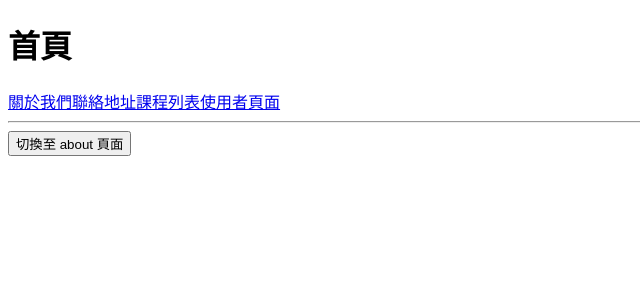
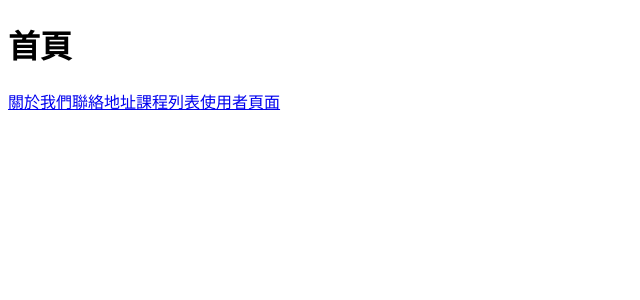
Before and after one commit to wen-3/nuxt_week2, a Nuxt app: page / in a window 1280 px wide. Shown: the top 300 px of the page, without its empty margins (0-640 px from the left). Built offline with nearby package versions, Linux system fonts and the light colour scheme.

Commit message:
解決 Page transitions 失效問題
頁面必須是單一根節點、style 不能是 scoped

```diff
--- a/pages/address.vue
+++ b/pages/address.vue
@@ -10,5 +10,5 @@
   </div>
 </template>
 
-<style scoped>
+<style>
 </style>
--- a/pages/index.vue
+++ b/pages/index.vue
@@ -17,8 +17,6 @@
     <NuxtLink to="/courses/123/about">課程列表</NuxtLink>
     <NuxtLink to="/user-mike">使用者頁面</NuxtLink>
   </div>
-  <hr>
-  <button @click="gotoAndPage('/about')">切換至 about 頁面</button>
 </template>
 
-<style scoped></style>
+<style></style>
```
